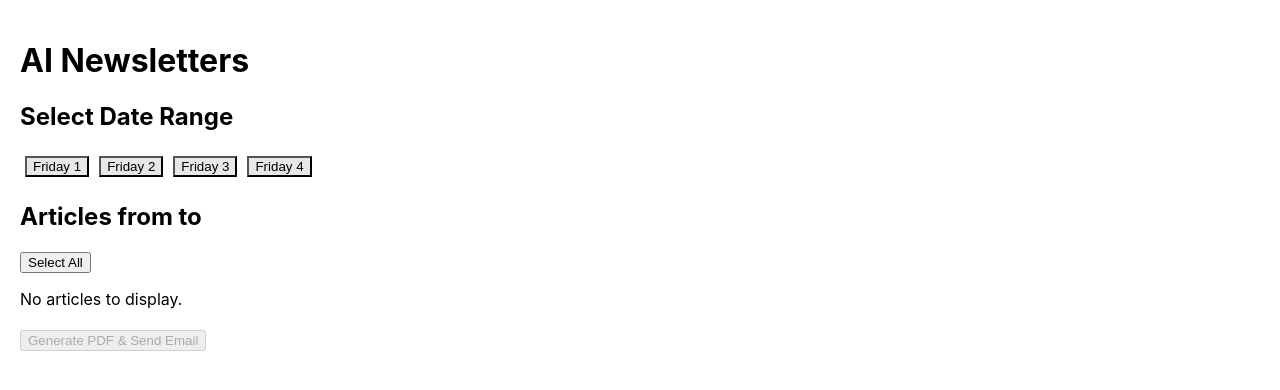
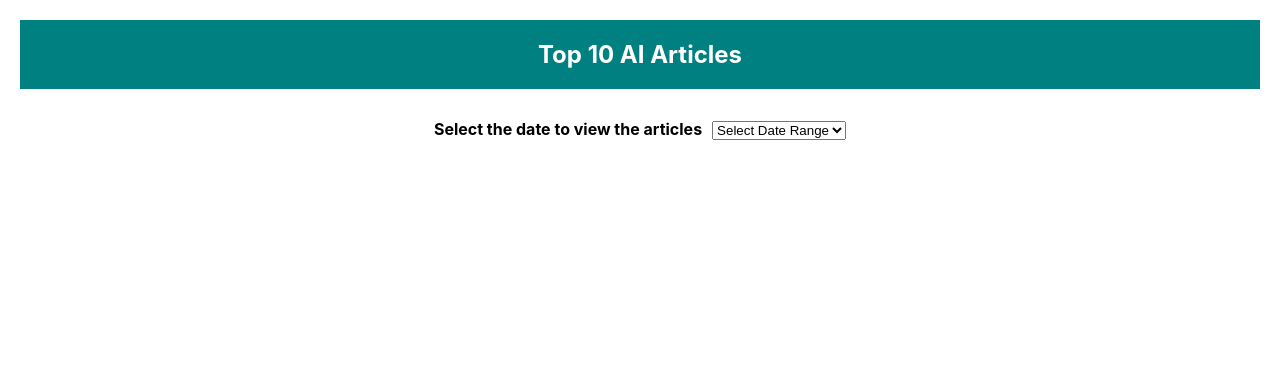
Before and after one commit to Shyamala131293/ai_newsletter, a React (Create React App) app: page / in a window 1280 px wide. Shown: the top 390 px of the page. Built offline with nearby package versions, Linux system fonts and the light colour scheme.

Commit message:
Refactor article fetching and improve UI logic
Refactor article fetching and date selection logic. Improve error handling and UI updates.

```diff
--- a/src/App.js
+++ b/src/App.js
@@ -1,8 +1,8 @@
 import React, { useState, useEffect } from 'react';
-import { fetchArticles } from './agents'; // Make sure you have this function imported
-import { runWorkflow } from './workflow'; // Make sure you have this function imported
+import { fetchArticles } from './agents'; // Your fetchArticles function
+import { runWorkflow } from './workflow'; // Your runWorkflow function
 
-// Utility to get last 4 Fridays and today's date
+// Utility to get last 4 Fridays and today
 const getLastFourFridays = () => {
   const fridays = [];
   const today = new Date();
@@ -30,36 +30,42 @@ const App = () => {
   const emails = ['test@example.com'];
   const emailEndpoint = 'https://ai-newsletter-vobs.onrender.com/send-email';
 
-  // Fetch articles when dateRange changes
-  useEffect(() => {
-    if (dateRange) {
-      handleFetchArticles(dateRange.start, dateRange.end);
-    }
-  }, [dateRange]);
-
-  const handleFetchArticles = async (start, end) => {
+  // Fetch articles for initial load or when dateRange changes
+  const fetchArticlesForRange = async (start, end) => {
     setLoading(true);
     try {
-      const fetchedArticles = await fetchArticles(start, end);
-      setArticles(fetchedArticles);
-    } catch (error) {
-      console.error('Error fetching articles:', error);
+      const data = await fetchArticles(start, end);
+      setArticles(data);
+    } catch (err) {
+      console.error('Error fetching articles:', err);
     } finally {
       setLoading(false);
     }
   };
 
-  const handleDateChange = (option) => {
-    setCurrentOption(option);
+  // When dateRange is set, fetch articles
+  useEffect(() => {
+    if (dateRange) {
+      fetchArticlesForRange(dateRange.start, dateRange.end);
+    }
+  }, [dateRange]);
+
+  // Handle selecting a date range from dropdown
+  const handleDateSelect = (e) => {
+    const selectedLabel = e.target.value;
+    const option = dateOptions.find((opt) => opt.label === selectedLabel);
+    if (option) {
       setDateRange({ start: option.start, end: option.end });
+      fetchArticlesForRange(option.start, option.end);
+    }
   };
 
   const handleArticleCheckboxChange = (article, isChecked) => {
-    setSelectedArticles(prev => {
+    setSelectedArticles((prev) => {
       if (isChecked) {
         return [...prev, article];
       } else {
-        return prev.filter(a => a.title !== article.title);
+        return prev.filter((a) => a.title !== article.title);
       }
     });
   };
@@ -75,7 +81,6 @@ const App = () => {
 
   const handleGenerateAndSend = async () => {
     if (!dateRange) return;
-    setLoading(true);
     try {
       await runWorkflow({
         start: dateRange.start,
@@ -86,10 +91,8 @@ const App = () => {
         emailEndpoint,
       });
       alert('PDF generated and email sent!');
-    } catch (error) {
-      console.error(error);
-    } finally {
-      setLoading(false);
+    } catch (err) {
+      console.error('Error running workflow:', err);
     }
   };
 
@@ -97,58 +100,63 @@ const App = () => {
 
   return (
     <div style={{ padding: '20px' }}>
-      <h1>AI Newsletters</h1>
-
-      <div>
-        <h2>Select Date Range</h2>
-        {dateOptions.map((option) => (
-          <button
-            key={option.label}
-            onClick={() => handleDateChange(option)}
-            style={{
-              margin: '5px',
-              backgroundColor: currentOption === option ? '#4CAF50' : '#e7e7e7',
-              color: currentOption === option ? 'white' : 'black',
-            }}
-          >
-            {option.label}
-          </button>
-        ))}
+      {/* Header */}
+      <div style={{ backgroundColor: '#008080', color: 'white', padding: '20px', textAlign: 'center' }}>
+        <h2 style={{ margin: 0 }}>Top 10 AI Articles</h2>
       </div>
 
-      <div style={{ marginTop: '20px' }}>
-        <h2>Articles from {dateRange?.start} to {dateRange?.end}</h2>
-        {loading ? (
+      {/* Date Range Selector */}
+      <div style={{ textAlign: 'center', marginTop: '30px' }}>
+        <span style={{ marginRight: '10px', fontWeight: 'bold' }}>Select the date to view the articles</span>
+        <select onChange={handleDateSelect} defaultValue="">
+          <option value="" disabled>Select Date Range</option>
+          {dateOptions.map((opt) => (
+            <option key={opt.start} value={opt.label}>{opt.label}</option>
+          ))}
+        </select>
+        {loading && (
+          <div style={{ marginTop: '20px', textAlign: 'center' }}>
+            <div className="spinner" />
             <p>Loading articles...</p>
-        ) : (
+          </div>
+        )}
+      </div>
+
+      {/* Articles List and Buttons */}
+      {articles.length > 0 && (
         <>
-            <button onClick={handleToggleCheckAll}>
-              {articles.length > 0 && selectedArticles.length === articles.length ? 'Unselect All' : 'Select All'}
-            </button>
           <ArticlesList
             articles={articles}
             selectedArticles={selectedArticles}
             onCheckboxChange={handleArticleCheckboxChange}
           />
+
+          {/* Buttons for Check All / Generate PDF */}
+          <div style={{ textAlign: 'center', marginTop: '30px' }}>
+            <button
+              onClick={handleToggleCheckAll}
+              style={{ color: 'white', backgroundColor: '#008080', borderRadius: 8, padding: '10px 20px' }}
+            >
+              {allSelected ? 'Uncheck All' : 'Check All'}
+            </button>
+            &nbsp;&nbsp;&nbsp;&nbsp;&nbsp;&nbsp;&nbsp;&nbsp;&nbsp;&nbsp;&nbsp;&nbsp;&nbsp;&nbsp;&nbsp;&nbsp;&nbsp;&nbsp;&nbsp;&nbsp;&nbsp;&nbsp;
+            <button
+              onClick={handleGenerateAndSend}
+              style={{ color: 'white', backgroundColor: '#008080', borderRadius: 8, padding: '10px 20px' }}
+            >
+              Generate PDF & Send Email
+            </button>
+          </div>
         </>
       )}
-      </div>
-
-      <div style={{ marginTop: '20px' }}>
-        <button onClick={handleGenerateAndSend} disabled={loading || !articles.length}>
-          {loading ? 'Processing...' : 'Generate PDF & Send Email'}
-        </button>
-      </div>
     </div>
   );
 };
 
+// ArticlesList component
 const ArticlesList = ({ articles, selectedArticles, onCheckboxChange }) => (
   <div style={{ marginTop: '10px' }}>
-    {articles.length === 0 ? (
-      <p>No articles to display.</p>
-    ) : (
-      articles.map((article) => (
+    {articles.map((article) => (
       <div key={article.title} style={{ marginBottom: '5px' }}>
         <input
           type="checkbox"
@@ -157,8 +165,7 @@ const ArticlesList = ({ articles, selectedArticles, onCheckboxChange }) => (
         />
         <strong>{article.title}</strong>
       </div>
-      ))
-    )}
+    ))}
   </div>
 );
 
```
Lines whose indentation alone changed are shown as unchanged.
